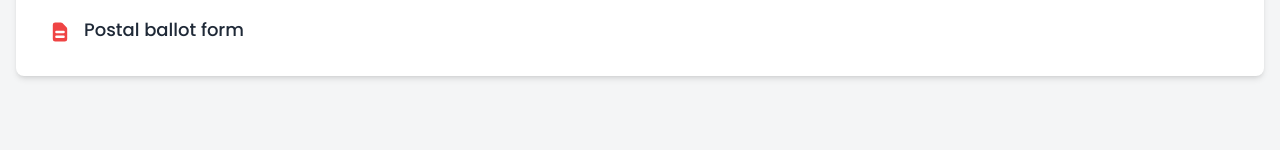
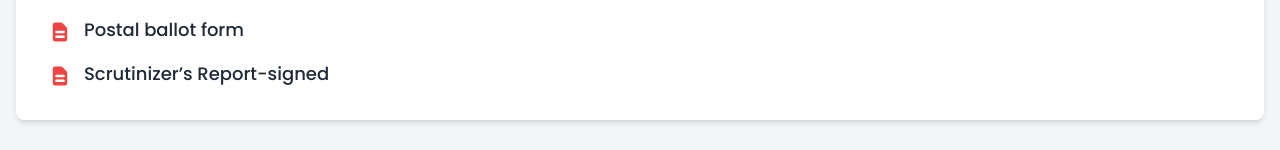
Before and after one commit to Sohan2198/resolute-corp, a React (Create React App) app in the folder Frontend/: page /scheme-of-arrangement in a window 1280 px wide. Shown: the part 507-657 px from the top of the page. Built offline with nearby package versions, Linux system fonts and the light colour scheme; no server answers; what quill-html-edit-button would draw is missing.

Commit message:
Scrutinezer's Report

```diff
--- a/Frontend/src/components/pages/media/SchemeOfArrangement.js
+++ b/Frontend/src/components/pages/media/SchemeOfArrangement.js
@@ -50,6 +50,17 @@ function SchemeOfArrangement() {
                                 Postal ballot form
                             </a>
                         </li>
+                        <li className="flex items-start">
+                            <svg className="w-6 h-6 mr-3 text-red-500 flex-shrink-0 mt-1" fill="currentColor" viewBox="0 0 20 20" xmlns="http://www.w3.org/2000/svg"><path fillRule="evenodd" d="M4 4a2 2 0 012-2h4.586A2 2 0 0112 2.586L15.414 6A2 2 0 0116 7.414V16a2 2 0 01-2 2H6a2 2 0 01-2-2V4zm2 6a1 1 0 011-1h6a1 1 0 110 2H7a1 1 0 01-1-1zm1 3a1 1 0 100 2h6a1 1 0 100-2H7z" clipRule="evenodd" /></svg>
+                            <a
+                                href="/documents/Scrutinizer's_Report-signed.pdf"
+                                target="_blank"
+                                rel="noopener noreferrer"
+                                className="text-lg font-medium text-gray-800 hover:text-[#0E4669] hover:underline transition-colors"
+                            >
+                                Scrutinizer’s Report-signed
+                            </a>
+                        </li>
                     </ul>
                 </div>
             </div>
```
Also changed, not shown: Frontend/src/components/Blog.js (added), 1 other file (tests, documents, lock files or other folders).
